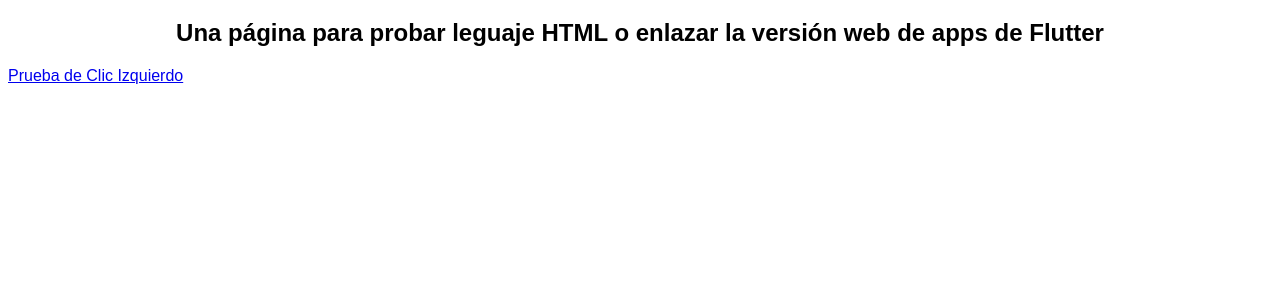
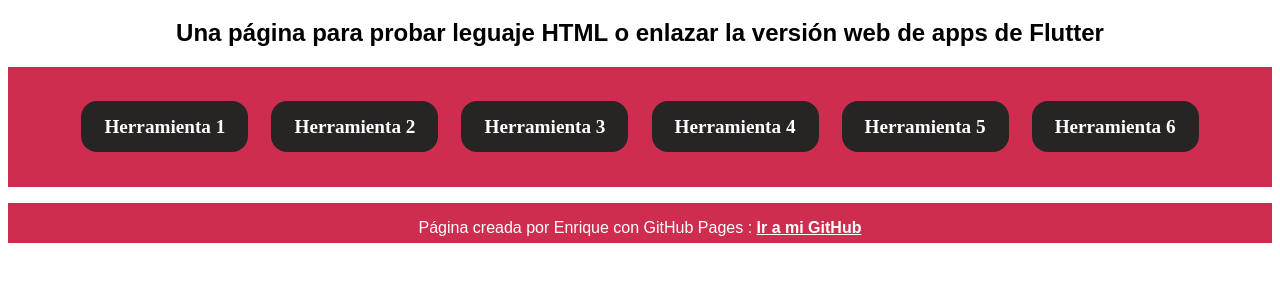
Before and after one commit to enriquespsa/webtools, a plain HTML site: page index.html in a window 1280 px wide. Shown: the part 61-342 px from the top of the page. Drawn offline with Linux system fonts and the light colour scheme.

Commit message:
Cambios en el diseño html y css, nuevos botones para nuevas herramientas.

```diff
--- a/index.html
+++ b/index.html
@@ -1,14 +1,30 @@
 <!DOCTYPE html>
 <html lang="es">
-<head>
-    <meta charset="UTF-8">
-    <meta name="viewport" content="width=device-width, initial-scale=1.0">
-    <link rel="stylesheet" href="styles.css">
-    <title>WebTools</title>
-</head>
-<body>
+  <head>
+    <meta charset="UTF-8" />
+    <meta name="viewport" content="width=device-width, initial-scale=1.0" />
+    <link rel="stylesheet" href="styles.css" />
+    <title>WebTools de EnriqueSPSA</title>
+  </head>
+  <body>
     <h1 class="texto-principal">WebTools: caja digital de herramientas web</h1>
-    <h2 class="texto-principal">Una página para probar leguaje HTML o enlazar la versión web de apps de Flutter</h2>
-    <a href="tools/left-click-test.html">Prueba de Clic Izquierdo</a>
-</body>
+    <h2 class="texto-principal">
+      Una página para probar leguaje HTML o enlazar la versión web de apps de
+      Flutter
+    </h2>
+    <div id="tools">
+      <a href="#" class="tool-item-card">Herramienta 1</a>
+      <a href="#" class="tool-item-card">Herramienta 2</a>
+      <a href="#" class="tool-item-card">Herramienta 3</a>
+      <a href="#" class="tool-item-card">Herramienta 4</a>
+      <a href="#" class="tool-item-card">Herramienta 5</a>
+      <a href="#" class="tool-item-card">Herramienta 6</a>
+    </div>
+  </body>
+  <footer>
+    <p>
+      Página creada por Enrique con GitHub Pages :
+      <a href="https://github.com/enriquespsa">Ir a mi GitHub</a>
+    </p>
+  </footer>
 </html>
--- a/styles.css
+++ b/styles.css
@@ -4,3 +4,56 @@
 .texto-principal {
     text-align: center;
 }
+
+#tools {
+    background-color: #CE2D4F;
+    height: 15vh;
+    width: 100%;
+    display: flex;
+    justify-content: center;
+    align-items: center;
+}
+
+.tool-item-card {
+    margin: 0.9vh 0.9vw 0.9vh 0.9vw;
+    padding: 1.8vh 1.8vw 1.8vh 1.8vw;
+    border-radius: 2vh;
+    color: white;
+    background-color: #272424;
+    font-family: "JetBrains Mono NL";
+    font-weight: 700;
+    font-size: 1.2rem;
+    text-decoration: none;
+}
+
+.tool-item-card:hover {
+    margin: 0.5vh 0.5vw 0.5vh 0.5vw;
+    padding: 2.1vh 2.1vw 2.1vh 2.1vw;
+    border-radius: 2vh;
+    color: white;
+    background-color: #272424;
+    font-family: "JetBrains Mono NL";
+    font-weight: 700;
+    font-size: 1.2rem;
+    text-decoration: none;
+
+    border: 2px solid white;
+}
+
+
+footer {
+    margin-top: 2vh;
+    text-align: center;
+    background-color: #CE2D4F;
+    color: white;
+    height: 5vh;
+    display: flex;
+    justify-content: center;
+    align-content: center;
+    font-weight: 400;
+}
+
+footer a {
+    color: white;
+    font-weight: 900;
+}
```
